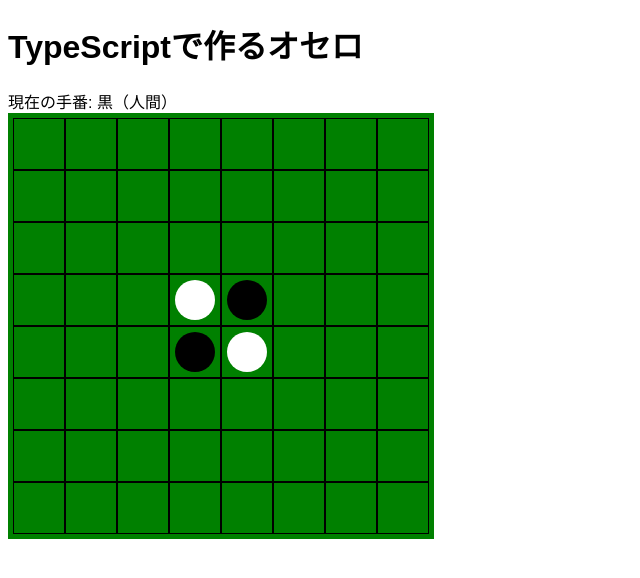
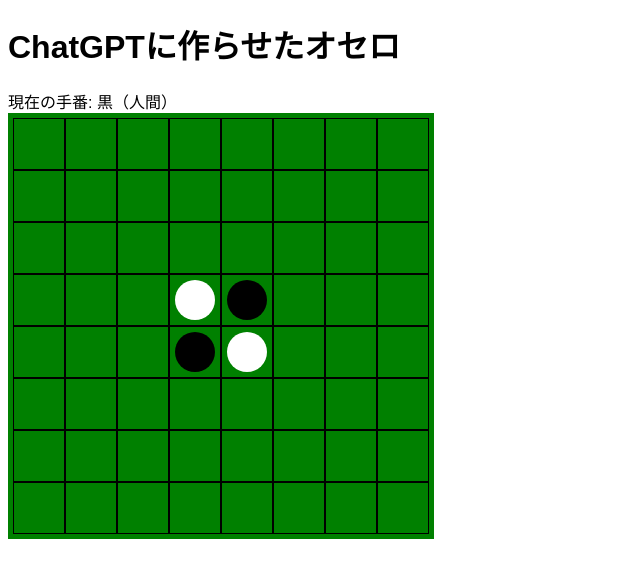
Before and after one commit to kjsnnsk0120/othello, a website: page index.html in a window 1280 px wide. Shown: the whole page, without its empty margins (0-640 px from the left). Drawn offline with Linux system fonts and the light colour scheme.

Commit message:
タイトル変更

```diff
--- a/index.html
+++ b/index.html
@@ -35,7 +35,7 @@
   </style>
 </head>
 <body>
-  <h1>TypeScriptで作るオセロ</h1>
+  <h1>ChatGPTに作らせたオセロ</h1>
   <!-- 現在の手番表示 -->
   <div id="turn"></div>
   <!-- 盤面 -->
```
